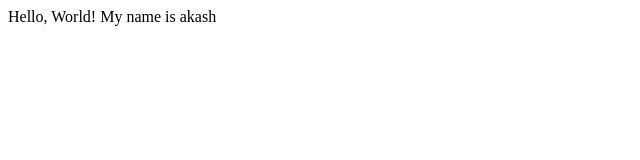
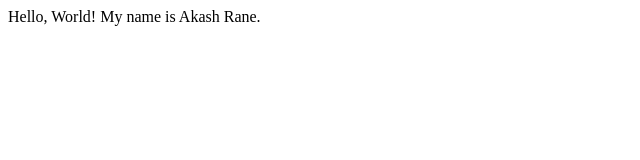
Before and after one commit to akashrane2609/akashrane2609.github.io, a plain HTML site: page index.html in a window 1280 px wide. Shown: the full height of the page, 0-640 px from the left. Drawn offline with Linux system fonts and the light colour scheme.

Commit message:
added title bar

```diff
--- a/index.html
+++ b/index.html
@@ -1,5 +1,9 @@
 <html>
- <body>
-   Hello, World! My name is akash
- </body>
+<head>
+<title>CS696A</title>
+</head>
+<body>
+Hello, World! My name is Akash Rane.
+</body>
+
 </html>
```
